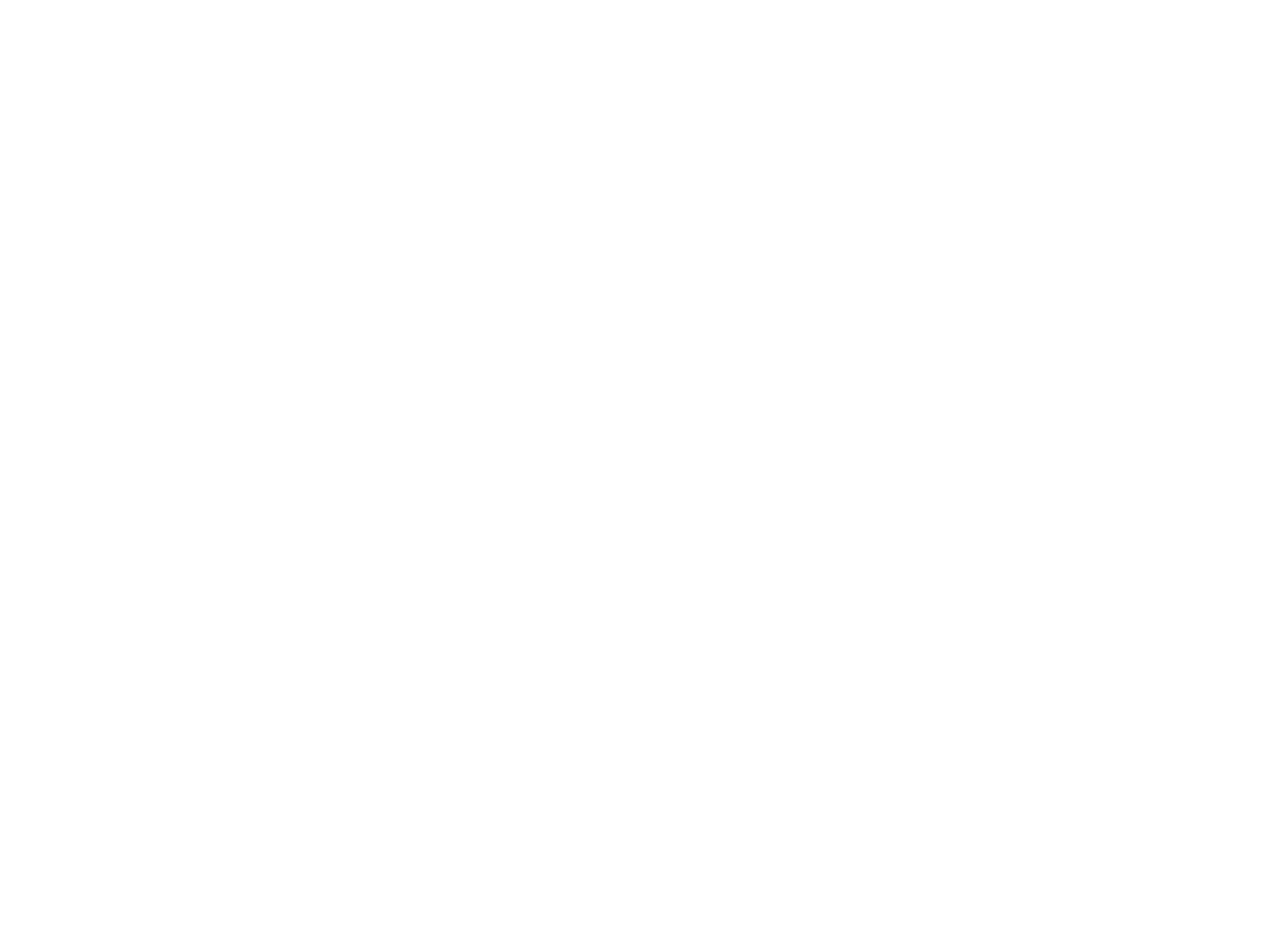
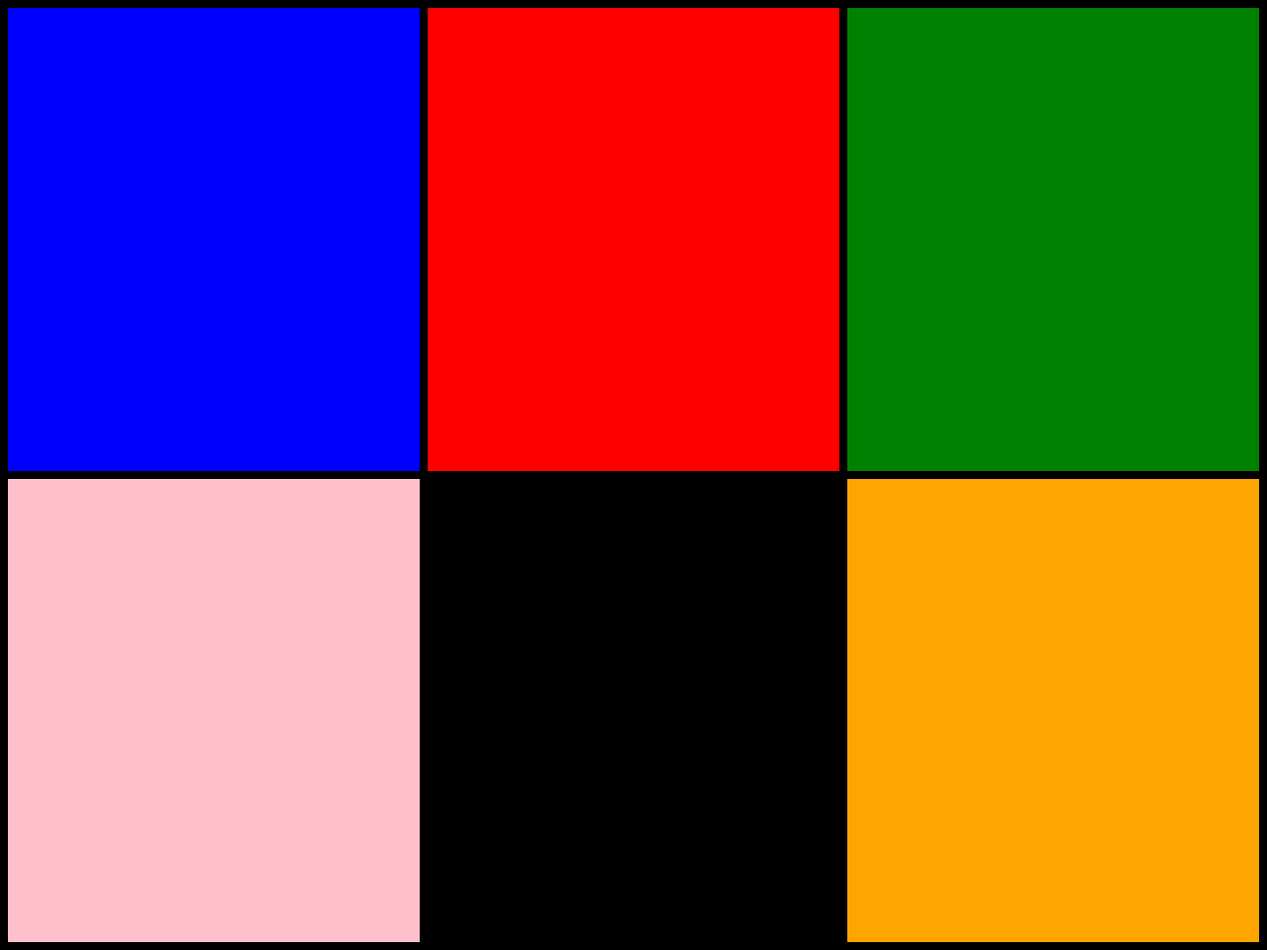
Before and after one commit to cybert3xas/SecreteHunt, a plain HTML site: page level2.html in a window 1280 px wide. Shown: the whole page at 99% size. Before the commit the page ends 800 px from the top, so only its background shows below. Drawn offline with Linux system fonts and the light colour scheme.

Commit message:
Added grid layout to level 2. Finished level 1

```diff
--- /dev/null
+++ b/css/level2.css
@@ -0,0 +1,33 @@
+.wrapper {
+  display: grid;
+  grid-template-columns: repeat(3, 1fr);
+  grid-gap: 0.5em;
+  grid-auto-rows: minmax(230px, auto);
+}
+.wrapper > div {
+  background-color: white;
+}
+.one {
+  grid-column: 1 / 2;
+  grid-row: 1 / 3;
+}
+.two {
+  grid-column: 2 / 3;
+  grid-row: 1 / 3;
+}
+.three {
+  grid-column: 3/4;
+  grid-row: 1 / 3;
+}
+.four {
+  grid-column: 1/2;
+  grid-row: 3/5;
+}
+.five {
+  grid-column: 2/3;
+  grid-row: 3/5;
+}
+.six {
+  grid-column: 3/4;
+  grid-row: 3/5;
+}
--- a/js/index.js
+++ b/js/index.js
@@ -5,6 +5,7 @@ function showButton() {
 
 function balckLala() {
   document.getElementById("level-1-body").style.backgroundColor = "black";
+  document.getElementById("level-1-body").style.backgroundImage = "none";
   document.getElementById("music_lala").play();
 }
 
@@ -18,5 +19,22 @@ function imageAnimation() {
 /*Level 1 JS Ends*/
 
 /*Level 2 JS Begins*/
-
+function mouseDownBlue() {
+  document.getElementById("one").style.backgroundColor = "red";
+}
+function mouseDownRed() {
+  document.getElementById("two").style.backgroundColor = "orange";
+}
+function mouseDownGreen() {
+  document.getElementById("three").style.backgroundColor = "blue";
+}
+function mouseDownPink() {
+  document.getElementById("four").style.color = "red";
+}
+function mouseDownBlack() {
+  document.getElementById("five").style.color = "red";
+}
+function mouseDownOrange() {
+  document.getElementById("six").style.color = "red";
+}
 /*Level 2 JS Ends*/
--- a/level2.html
+++ b/level2.html
@@ -5,112 +5,61 @@
     <meta name="viewport" content="width=device-width, initial-scale=1.0" />
     <title>Caza Secretos</title>
     <link rel="icon" href="images/icon.png" />
+    <link rel="stylesheet" href="css/level2.css" />
+    <script src="js/index.js"></script>
+    <style>
+      body {
+        min-height: 100%;
+        background: linear-gradient(rgba(0, 0, 0, 1), rgba(0, 0, 0, 1)),
+          url("images/niño.gif");
+      }
+      .five:active {
+        background: linear-gradient(rgba(0, 0, 0, 0.3), rgba(0, 0, 0, 0.3)),
+          url("images/niño.gif");
+      }
+    </style>
   </head>
   <body>
-    <!-- Draggable DIV -->
-    <div id="mydiv">
-      <!-- Include a header DIV with the same name as the draggable DIV, followed by "header" -->
-
+    <div class="wrapper">
       <div
-      id="trash-words"
-      style="
-        font-family: 'Anton', sans-serif;
-        font-size: xx-large;
-        display: none;
-        color: white;
-      "
-    >
-      Lorem ipsum dolor sit amet consectetur adipisicing elit. Iusto autem ullam
-      adipisci cumque harum inventore natus quam quis error. Accusantium sint
-      tempore ratione voluptatem ipsum totam molestiae adipisci, nulla beatae
-      magnam laboriosam quisquam, dolor officia id perferendis cupiditate culpa
-      et maiores magni praesentium voluptatum. Obcaecati praesentium provident
-      ullam maxime incidunt voluptates optio repellat similique aliquam numquam
-      nemo modi voluptatibus temporibus ut animi voluptate accusamus illum cum
-      reprehenderit a id eaque velit, voluptatum recusandae? Iusto eius
-      necessitatibus fuga nihil nemo! Aut, pariatur blanditiis minima corrupti
-      itaque ex iusto, cum quae aliquam eos quaerat illum quidem nihil maxime!
-      Tempora consequuntur ullam sapiente consectetur facilis enim optio vero
-      nemo, explicabo, error minima ea quod ratione expedita, nesciunt porro est
-      laborum! Necessitatibus vero iure nemo animi eum eos corrupti corporis
-      consequatur libero, natus, laudantium excepturi, quas inventore error
-      voluptatum ea illo? Nam, nobis doloremque. Ducimus totam necessitatibus
-      ipsa quasi optio impedit quaerat assumenda? Quaerat similique natus fugit
-      rerum vero illo eos commodi accusantium laudantium illum, blanditiis
-      molestias est debitis quisquam velit repudiandae aliquid voluptatem
-      voluptate exercitationem. Consectetur, temporibus! Et quis vel
-      exercitationem eaque quo ut, quisquam inventore! Porro veniam doloribus,
-      ipsam labore beatae voluptates odit fugit modi. Sapiente illo, incidunt
-      commodi quia voluptatibus porro. Lorem ipsum dolor sit amet consectetur
-      adipisicing elit. Iusto autem ullam adipisci cumque harum inventore natus
-      quam quis error. Accusantium sint tempore ratione voluptatem ipsum totam
-      molestiae adipisci, nulla beatae magnam laboriosam quisquam, dolor officia
-      id perferendis cupiditate culpa et maiores magni praesentium voluptatum.
-      Obcaecati praesentium provident ullam maxime incidunt voluptates optio
-      repellat similique aliquam numquam nemo modi voluptatibus temporibus ut
-      animi voluptate accusamus illum cum reprehenderit a id eaque velit,
-      voluptatum recusandae? Iusto eius necessitatibus fuga nihil nemo! Aut,
-      pariatur blanditiis minima corrupti itaque ex iusto, cum quae aliquam eos
-      quaerat illum quidem nihil maxime! Tempora consequuntur ullam sapiente
-      consectetur facilis enim optio vero nemo, explicabo, error minima ea quod
-      ratione expedita, nesciunt porro est laborum! Necessitatibus vero iure
-      nemo animi eum eos corrupti corporis consequatur libero, natus, laudantium
-      excepturi, quas inventore error voluptatum ea illo? Nam, nobis doloremque.
-      Ducimus totam necessitatibus ipsa quasi optio impedit quaerat assumenda?
-      Quaerat similique natus fugit rerum vero illo eos commodi accusantium
-      laudantium illum, blanditiis molestias est debitis quisquam velit
-      repudiandae aliquid voluptatem voluptate exercitationem. Consectetur,
-      temporibus! Et quis vel exercitationem eaque quo ut, quisquam inventore!
-      Porro veniam doloribus, ipsam labore beatae voluptates odit fugit modi.
-      Sapiente illo, incidunt commodi quia voluptatibus porro. Lorem ipsum dolor
-      sit amet consectetur adipisicing elit. Iusto autem ullam adipisci cumque
-      harum inventore natus quam quis error. Accusantium sint tempore ratione
-      voluptatem ipsum totam molestiae adipisci, nulla beatae magnam laboriosam
-      quisquam, dolor officia id perferendis cupiditate culpa et maiores magni
-      praesentium voluptatum. Obcaecati praesentium provident ullam maxime
-      incidunt voluptates optio repellat similique aliquam numquam nemo modi
-      voluptatibus temporibus ut animi voluptate accusamus illum cum
-      reprehenderit a id eaque velit, voluptatum recusandae? Iusto eius
-      necessitatibus fuga nihil nemo! Aut, pariatur blanditiis minima corrupti
-      itaque ex iusto, cum quae aliquam eos quaerat illum quidem nihil maxime!
-      Tempora consequuntur ullam sapiente consectetur facilis enim optio vero
-      nemo, explicabo, error minima ea quod ratione expedita, nesciunt porro est
-      laborum! Necessitatibus vero iure nemo animi eum eos corrupti corporis
-      consequatur libero, natus, laudantium excepturi, quas inventore error
-      voluptatum ea illo? Nam, nobis doloremque. Ducimus totam necessitatibus
-      ipsa quasi optio impedit quaerat assumenda? Quaerat similique natus fugit
-      rerum vero illo eos commodi accusantium laudantium illum, blanditiis
-      molestias est debitis quisquam velit repudiandae aliquid voluptatem
-      voluptate exercitationem. Consectetur, temporibus! Et quis vel
-      exercitationem eaque quo ut, quisquam inventore! Porro veniam doloribus,
-      ipsam labore beatae voluptates odit fugit modi. Sapiente illo, incidunt
-      commodi quia voluptatibus porro.
+        id="one"
+        class="one"
+        style="background-color: blue"
+        onmousedown="mouseDownBlue()"
+        onmouseup="document.getElementById('one').style.backgroundColor = 'blue';"
+      ></div>
+      <div
+        id="two"
+        class="two"
+        style="background-color: red"
+        onmousedown="mouseDownRed()"
+        onmouseup="document.getElementById('two').style.backgroundColor = 'red';"
+      ></div>
+      <div
+        id="three"
+        class="three"
+        style="background-color: green"
+        onmousedown="mouseDownGreen()"
+        onmouseup="document.getElementById('three').style.backgroundColor = 'green';"
+      ></div>
+      <div
+        id="four"
+        class="four"
+        style="background-color: pink"
+        onmousedown="mouseDownPink()"
+      ></div>
+      <div
+        id="five"
+        class="five"
+        style="background-color: black"
+        onmousedown="mouseDownBlack()"
+      ></div>
+      <div
+        id="six"
+        class="six"
+        style="background-color: orange"
+        onmousedown="mouseDownOrange()"
+      ></div>
     </div>
-    <div
-      id="white-word"
-      style="display: none; color: black"
-      onclick="window.location.href='level2.html'"
-    >
-      <span>E</span>
-      <span>N</span>
-      <span>T</span>
-      <span>R</span>
-      <span>A</span>
-    </div>
-    <img
-      class="img-resize"
-      style="
-        display: none;
-        margin-left: auto;
-        margin-right: auto;
-        margin-left: 10px;
-      "
-      id="snake-dark-gif"
-      src="images/hospital.jpg"
-      alt="snake-gif"
-      onclick="imageAnimation();"
-      width="650px"
-      height="400px"
-    />
   </body>
 </html>
```
Also changed, not shown: level1.html (+5 -3 lines), images/it-clown.gif (added).
